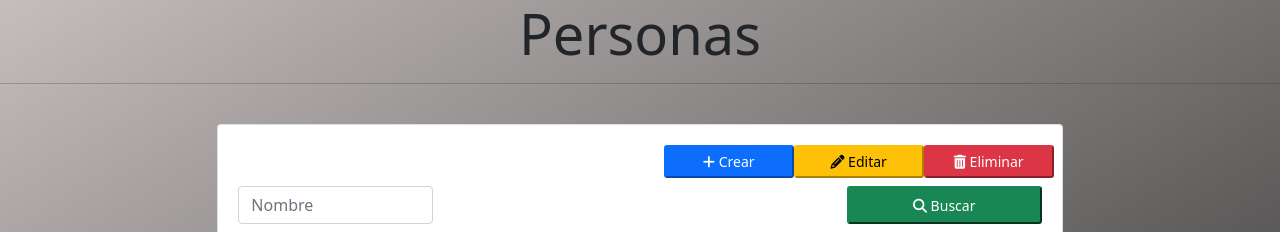
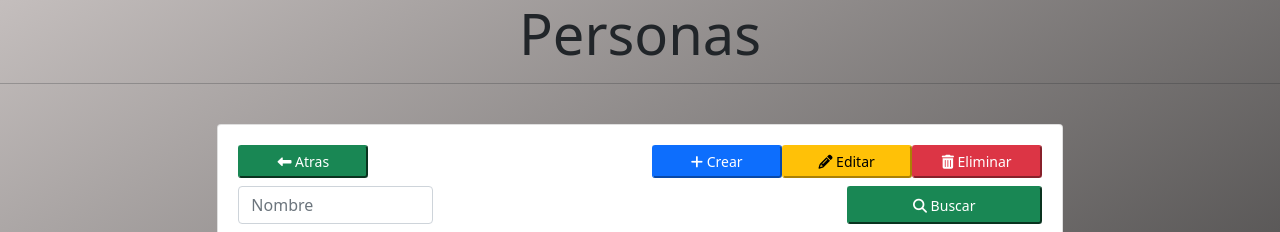
Before and after one commit to Reign-Beaux/WorkTestClient, a JavaScript app: page /persons in a window 1280 px wide. Shown: the top 232 px of the page. Built offline with nearby package versions, Linux system fonts and the light colour scheme; no server answers.

Commit message:
se agregó el boton atras

```diff
--- a/src/views/persons/Persons.vue
+++ b/src/views/persons/Persons.vue
@@ -6,7 +6,15 @@
             <div class="col-lg-8 offset-lg-2">
                 <div class="card mt-4">
                     <div class="card-body">
-                        <div class="d-flex justify-content-end row p-1">
+                        <div class="row p-1">
+                            <div class="col-3">
+                                <button class="btn-success btn-sm btn-index"
+                                        @click="back">
+                                    <i class="fa-solid fa-left-long"></i>
+                                    Atras
+                                </button>
+                            </div>
+                            <div class="col-9 d-flex justify-content-end">
                                 <button class="btn-primary btn-sm btn-index"
                                     @click="createPerson">
                                     <i class="fa-solid fa-plus"></i>
@@ -22,6 +30,7 @@
                                     <i class="fa-solid fa-trash-can"></i>
                                     Eliminar
                                 </button>
+                            </div>
                         </div>
                         <div class="row g-2 p-1">
                             <div class="col-3">
@@ -99,6 +108,9 @@ components: {
     NewPersonModal
 },
 methods: {
+    back () {
+        window.location.href = `/`
+    },
     async getPersons () {
         let res = await axios.get(`https://localhost:7078/api/persons`)
         this.persons = res.data
```
Lines whose indentation alone changed are shown as unchanged.
